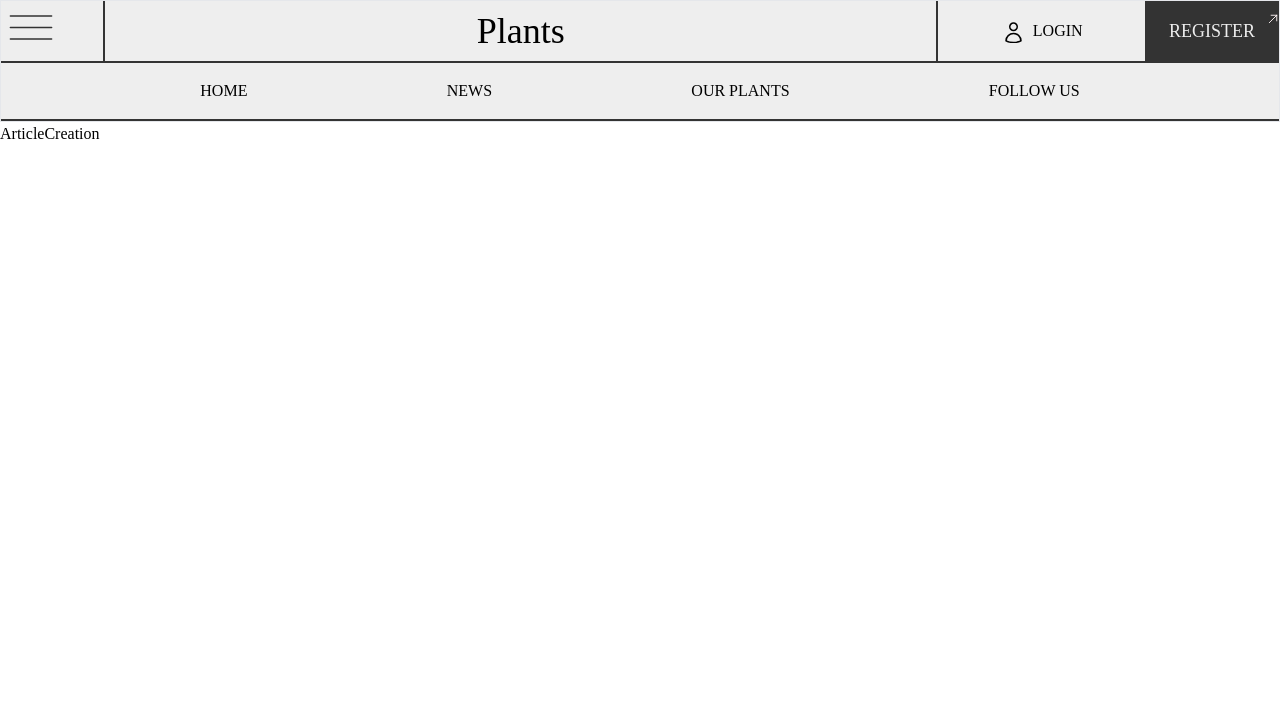
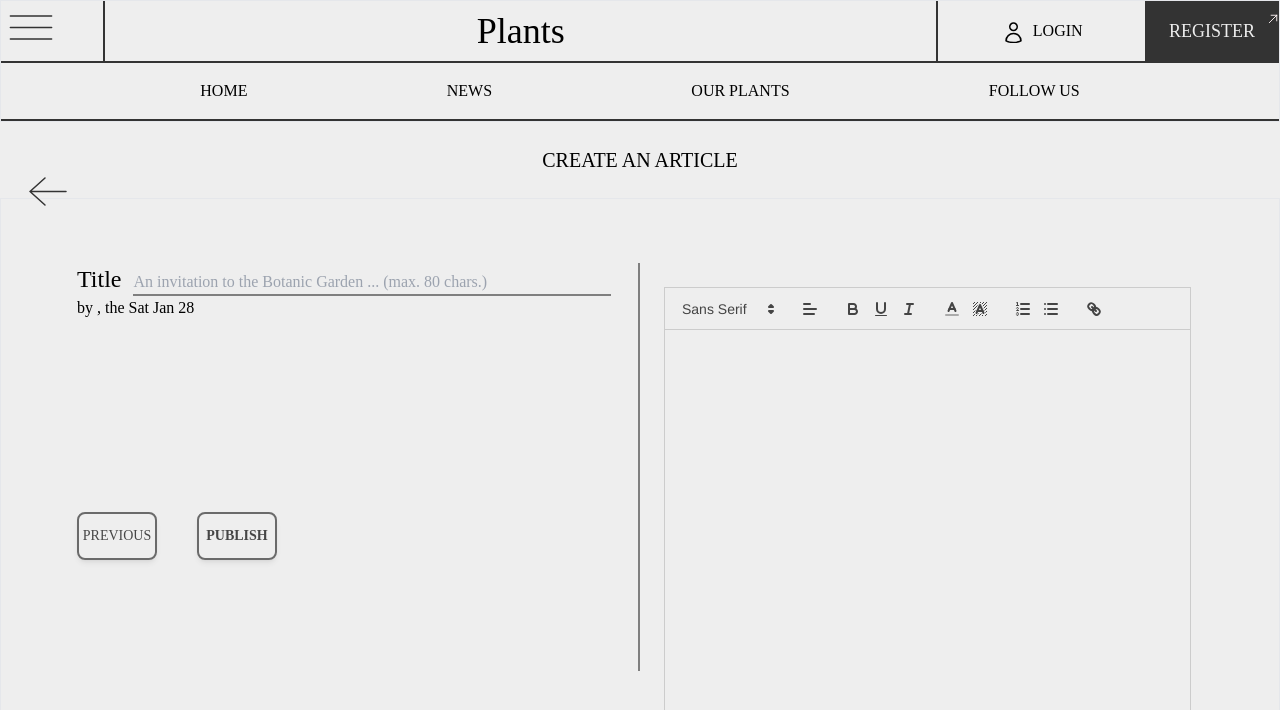
Before and after one commit to Hysilie/Checkpoint4, a React (Vite) app in the folder frontend/: page /create-article in a window 1280 px wide. Shown: the top 710 px of the page. Built offline with nearby package versions, Linux system fonts and the light colour scheme; no server answers; a web font is replaced by a local one.

Commit message:
ArticleCreation CSS Desktop + data OP

```diff
--- a/frontend/src/App.jsx
+++ b/frontend/src/App.jsx
@@ -1,5 +1,4 @@
 import { Routes, Route, useLocation } from "react-router-dom";
-
 import "./index.css";
 import ArticleCreation from "@pages/admin/ArticleCreation";
 import NavigationBar from "@components/NavigationBar";
--- /dev/null
+++ b/frontend/src/components/PreviousBtn.jsx
@@ -0,0 +1,14 @@
+import React from "react";
+import { useNavigate } from "react-router-dom";
+import previousBtn from "../assets/icons/FramereturnArrow.svg";
+
+function PreviousBtn() {
+  const navigate = useNavigate();
+  return (
+    <button type="button" onClick={() => navigate(-1)} className="absolute p-6">
+      <img src={previousBtn} alt="Return button" />
+    </button>
+  );
+}
+
+export default PreviousBtn;
--- /dev/null
+++ b/frontend/src/config/quillConfig.js
@@ -0,0 +1,38 @@
+export default {
+  modules: {
+    toolbar: [
+      [{ font: [] }],
+      [{ align: [] }],
+      ["bold", "underline", "italic"],
+      [
+        {
+          color: [
+            "#eee",
+            "#333",
+            "#A998A0",
+            "#FCA08B",
+            "#FCBEAC",
+            "#A09A6F",
+            "#B8C7D4",
+          ],
+        },
+        { background: [] },
+      ],
+      [{ list: "ordered" }, { list: "bullet" }],
+      ["link"],
+    ],
+  },
+  formats: [
+    "size",
+    "font",
+    "align",
+    "bold",
+    "underline",
+    "italic",
+    "color",
+    "background",
+    "list",
+    "link",
+    "image",
+  ],
+};
--- a/frontend/src/index.css
+++ b/frontend/src/index.css
@@ -1,3 +1,8 @@
 @tailwind base;
 @tailwind components;
 @tailwind utilities;
+
+html {
+
+    background-color: #eee;
+}
--- a/frontend/src/pages/admin/ArticleCreation.jsx
+++ b/frontend/src/pages/admin/ArticleCreation.jsx
@@ -1,7 +1,96 @@
-import React from "react";
+import React, { useState } from "react";
+import PreviousBtn from "@components/PreviousBtn";
+import ReactQuill from "react-quill";
+import "react-quill/dist/quill.snow.css";
+import "react-quill/dist/quill.bubble.css";
+import { useCurrentUserContext } from "../../contexts/userContext";
+import quillConfig from "../../config/quillConfig";
 
 function ArticleCreation() {
-  return <div>ArticleCreation</div>;
+  const { currentUser } = useCurrentUserContext();
+  /* Get Quill module content */
+  const [articleContentQuill, setArticleContentQuill] = useState("");
+
+  /* Get the article content for the post */
+  const [articleContent, setArticleContent] = useState({
+    user_id: currentUser.id,
+    title: "",
+    content: "",
+  });
+
+  const handleInputChange = (e) => {
+    const { name, value } = e.target;
+
+    setArticleContent({
+      ...articleContent,
+      [name]: value,
+    });
+  };
+
+  const handleSubmitArticle = (e) => {
+    e.preventDefault();
+    setArticleContent({
+      ...articleContent,
+      content: { articleContentQuill },
+    });
+  };
+
+  return (
+    <section className="h-[80vh]">
+      <PreviousBtn />
+      <h2 className="text-center my-6 text-xl">CREATE AN ARTICLE</h2>
+      <form
+        onSubmit={handleSubmitArticle}
+        className="w-full h-full border flex p-[5%]"
+      >
+        <article className=" relative w-1/2  border-r-2 h-4/5 border-second-dark">
+          {/* Title of the article */}
+          <label htmlFor="title" className="font-serif text-2xl w-20 px-3">
+            Title
+          </label>
+          <input
+            onChange={handleInputChange}
+            name="title"
+            maxLength={80}
+            id="title"
+            placeholder="An invitation to the Botanic Garden ... (max. 80 chars.)"
+            type="text"
+            required
+            className="bg-main-white w-10/12 focus:ring-0 border-b-2 border-second-dark"
+          />
+          <p className="px-3">
+            by {currentUser.username}, the{" "}
+            {Date().slice(0, 10).split("-").reverse().join("/")}
+          </p>
+        </article>
+        {/* Content of the article */}
+        <aside className="w-1/2 px-6 my-6">
+          <ReactQuill
+            theme="snow"
+            value={articleContentQuill}
+            onChange={setArticleContentQuill}
+            modules={quillConfig.modules}
+            className="h-96"
+          />
+        </aside>
+        {/* Buttons */}
+        <div className="absolute bottom-60 flex w-1/2  gap-10 px-3">
+          <button
+            type="button"
+            className=" text-sm h-12 shadow-md text-center border-2 rounded-lg border-main-dark opacity-70 w-20 hover:scale-110 duration-300"
+          >
+            PREVIOUS
+          </button>
+          <button
+            type="submit"
+            className=" text-sm font-semibold h-12 shadow-md text-center border-2 rounded-lg border-main-dark opacity-70 w-20 hover:scale-110 duration-300"
+          >
+            PUBLISH
+          </button>
+        </div>
+      </form>
+    </section>
+  );
 }
 
 export default ArticleCreation;
--- a/frontend/tailwind.config.js
+++ b/frontend/tailwind.config.js
@@ -6,6 +6,7 @@ module.exports = {
       colors: {
         "main-white": "#eee",
         "main-dark": "#333",
+        "second-dark": "#33333397",
       },
       fontFamily: {
         serif: "Gupter",
```
